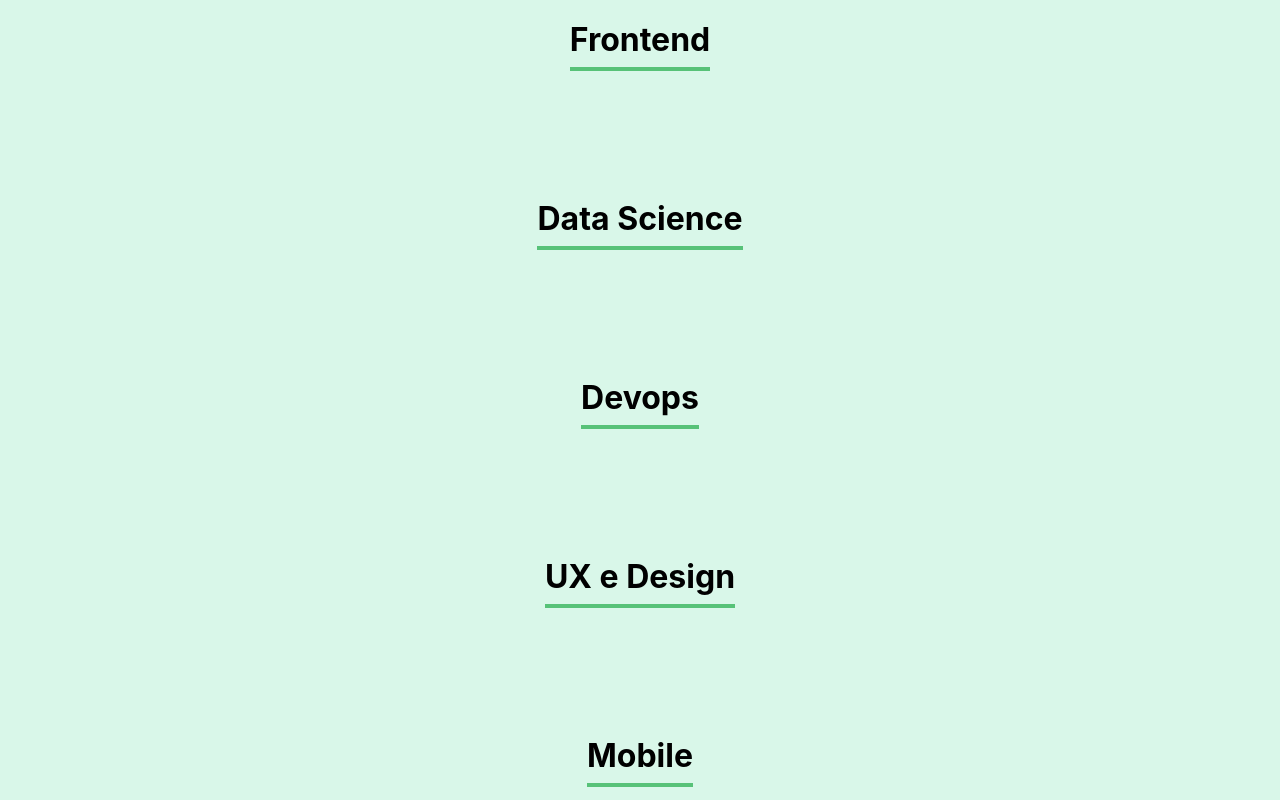
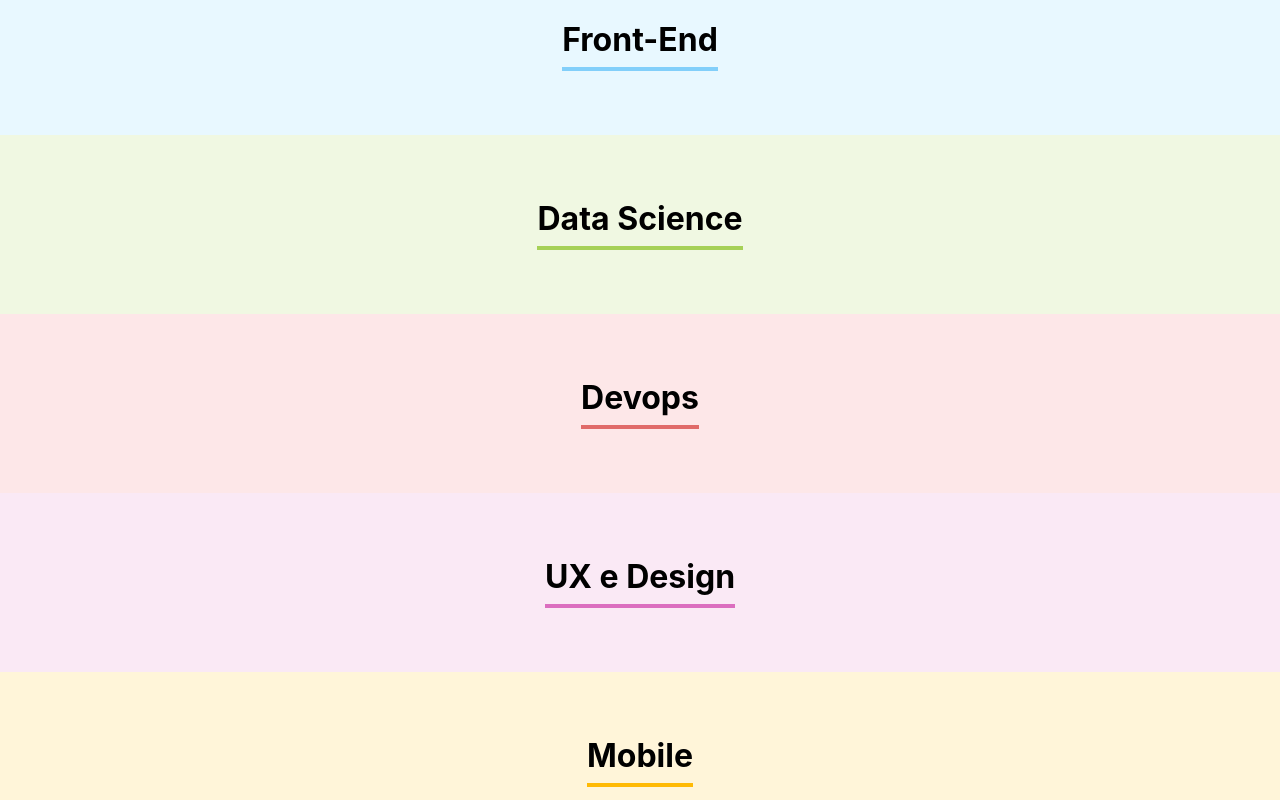
Before and after one commit to the-marielis/organo-react, a React (Create React App) app: page / in a window 1280 px wide. Shown: the part 1700-2500 px from the top of the page. Built offline with nearby package versions, Linux system fonts and the light colour scheme.

Commit message:
ajuste no componente time

```diff
--- a/src/App.js
+++ b/src/App.js
@@ -4,6 +4,16 @@ import Formulario from './componentes/Formulario';
 import Time from './componentes/Time';
 
 function App() {
+  const times = [
+    { nome: 'Programação', corPrimaria: '#57C278', corSecundaria: '#D9F7E9' },
+    { nome: 'Front-End', corPrimaria: '#82CFFA', corSecundaria: '#E8F8FF' },
+    { nome: 'Data Science', corPrimaria: '#A6D157', corSecundaria: '#F0F8E2' },
+    { nome: 'Devops', corPrimaria: '#E06B69', corSecundaria: '#FDE7E8' },
+    { nome: 'UX e Design', corPrimaria: '#DB6EBF', corSecundaria: '#FAE9F5' },
+    { nome: 'Mobile', corPrimaria: '#FFBA05', corSecundaria: '#FFF5D9' },
+    { nome: 'Inovação e Gestão', corPrimaria: '#FF8A29', corSecundaria: '#FFEEDF' },
+  ]
+
   const [colaboradores, setColaboradores] = useState([]);
 
   const aoNovoColaboradorAdicionado = (colaborador) => {
@@ -16,13 +26,16 @@ function App() {
     <div className="App">
       <Banner />
       <Formulario aoColaboradorCadastrado={colaborador => aoNovoColaboradorAdicionado(colaborador)}/>
-      <Time nome="Programação" />
-      <Time nome="Frontend" />
-      <Time nome="Data Science" />
-      <Time nome="Devops" />
-      <Time nome="UX e Design" />
-      <Time nome="Mobile" />
-      <Time nome="Inovação e Gestão" />
+
+      {times.map(time => (
+        <Time
+          key={time.nome}
+          nome={time.nome}
+          corPrimaria={time.corPrimaria}
+          corSecundaria={time.corSecundaria}
+          colaboradores={colaboradores.filter(colaborador => colaborador.time === time.nome)}
+        />
+      ))}
     </div>
   );
 }
--- a/src/componentes/Time/Time.css
+++ b/src/componentes/Time/Time.css
@@ -1,12 +1,11 @@
 .time {
     text-align: center;
     padding: 32px;
-    background-color: #D9F7E9;
 }
 
 .time h3 {
     font-size: 32px;
-    border-bottom: 4px solid #57c278;
+    border-bottom: 4px solid;
     display: inline-block;
     padding-bottom: 8px;
 }
--- a/src/componentes/Time/index.js
+++ b/src/componentes/Time/index.js
@@ -2,8 +2,8 @@ import './Time.css';
 
 const Time = (props) => {
     return (
-        <section className="time">
-            <h3>{props.nome}</h3>
+        <section className="time" style={{ backgroundColor: props.corSecundaria }}>  {/* As chaves duplas transformam o style em um objeto dentro do js */}
+            <h3 style={{ borderColor: props.corPrimaria }}>{props.nome}</h3>
 
         </section>
     )
```
